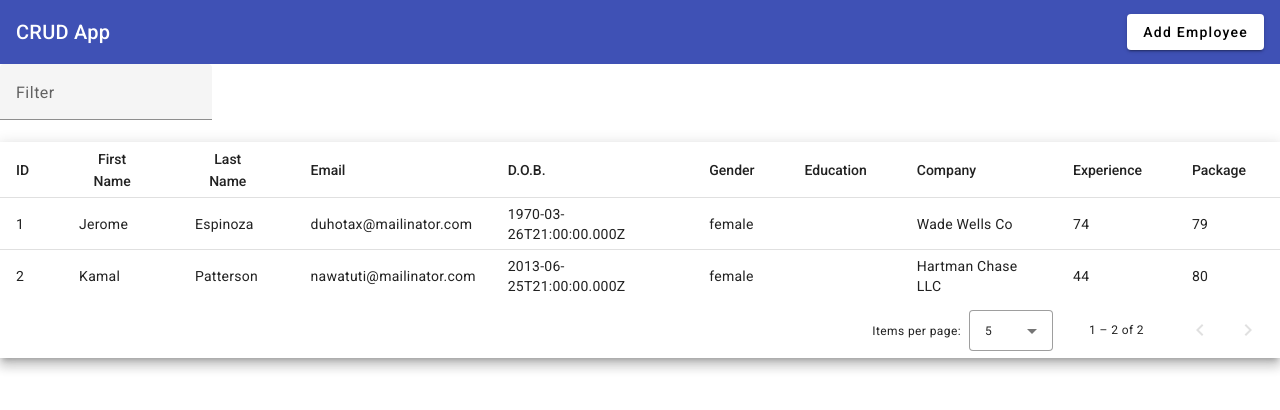
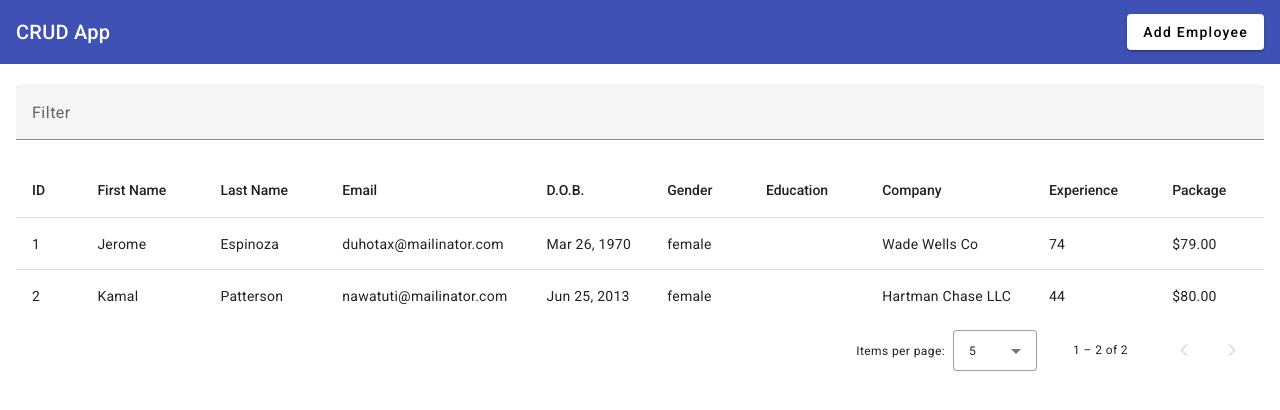
Before and after one commit to ihor-vip/angular__simple_crud, an Angular app: page / in a window 1280 px wide. Shown: the top 410 px of the page. Built offline with nearby package versions, Linux system fonts and the light colour scheme; data requests are answered from the project's data file.

Commit message:
add styles to table

```diff
--- a/src/app/app.component.html
+++ b/src/app/app.component.html
@@ -7,12 +7,13 @@
   </button>
 </mat-toolbar>
 
+<div class="main-body">
   <mat-form-field>
     <mat-label>Filter</mat-label>
     <input matInput (keyup)="applyFilter($event)" placeholder="Ex. Mia" #input>
   </mat-form-field>
 
-<div class="mat-elevation-z8">
+  <div class="table-container">
     <table mat-table [dataSource]="dataSource" matSort>
 
       <!-- ID Column -->
@@ -42,7 +43,7 @@
       <!-- DOB Column -->
       <ng-container matColumnDef="dob">
         <th mat-header-cell *matHeaderCellDef mat-sort-header> D.O.B. </th>
-      <td mat-cell *matCellDef="let row"> {{row.dob}} </td>
+        <td mat-cell *matCellDef="let row"> {{row.dob | date}} </td>
       </ng-container>
 
       <!-- Gender Column -->
@@ -72,7 +73,7 @@
       <!-- Package Column -->
       <ng-container matColumnDef="package">
         <th mat-header-cell *matHeaderCellDef mat-sort-header> Package </th>
-      <td mat-cell *matCellDef="let row"> {{row.package}} </td>
+        <td mat-cell *matCellDef="let row"> {{row.package | currency}} </td>
       </ng-container>
 
       <tr mat-header-row *matHeaderRowDef="displayedColumns"></tr>
@@ -86,3 +87,4 @@
 
     <mat-paginator [pageSizeOptions]="[5, 10, 25, 100]" aria-label="Select page of users"></mat-paginator>
   </div>
+</div>
--- a/src/app/app.component.scss
+++ b/src/app/app.component.scss
@@ -1,3 +1,12 @@
 .example-spacer {
   flex: 1 1 auto;
 }
+
+.main-body {
+  padding-top: 20px;
+  margin: 0 auto;
+  max-width: 1248px;
+  mat-form-field {
+    width: 100%;
+  }
+}
```
Lines whose indentation alone changed are shown as unchanged.
